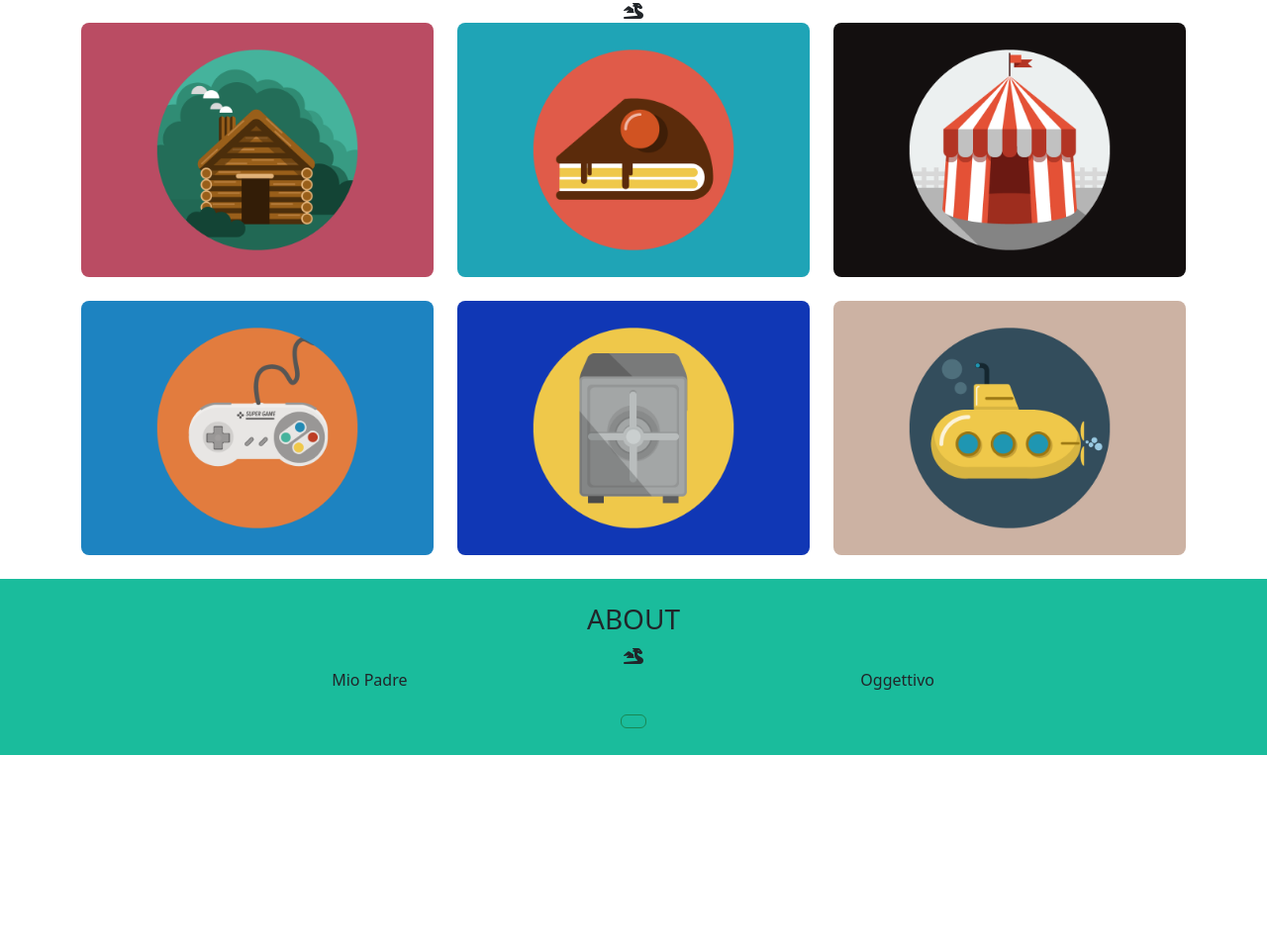
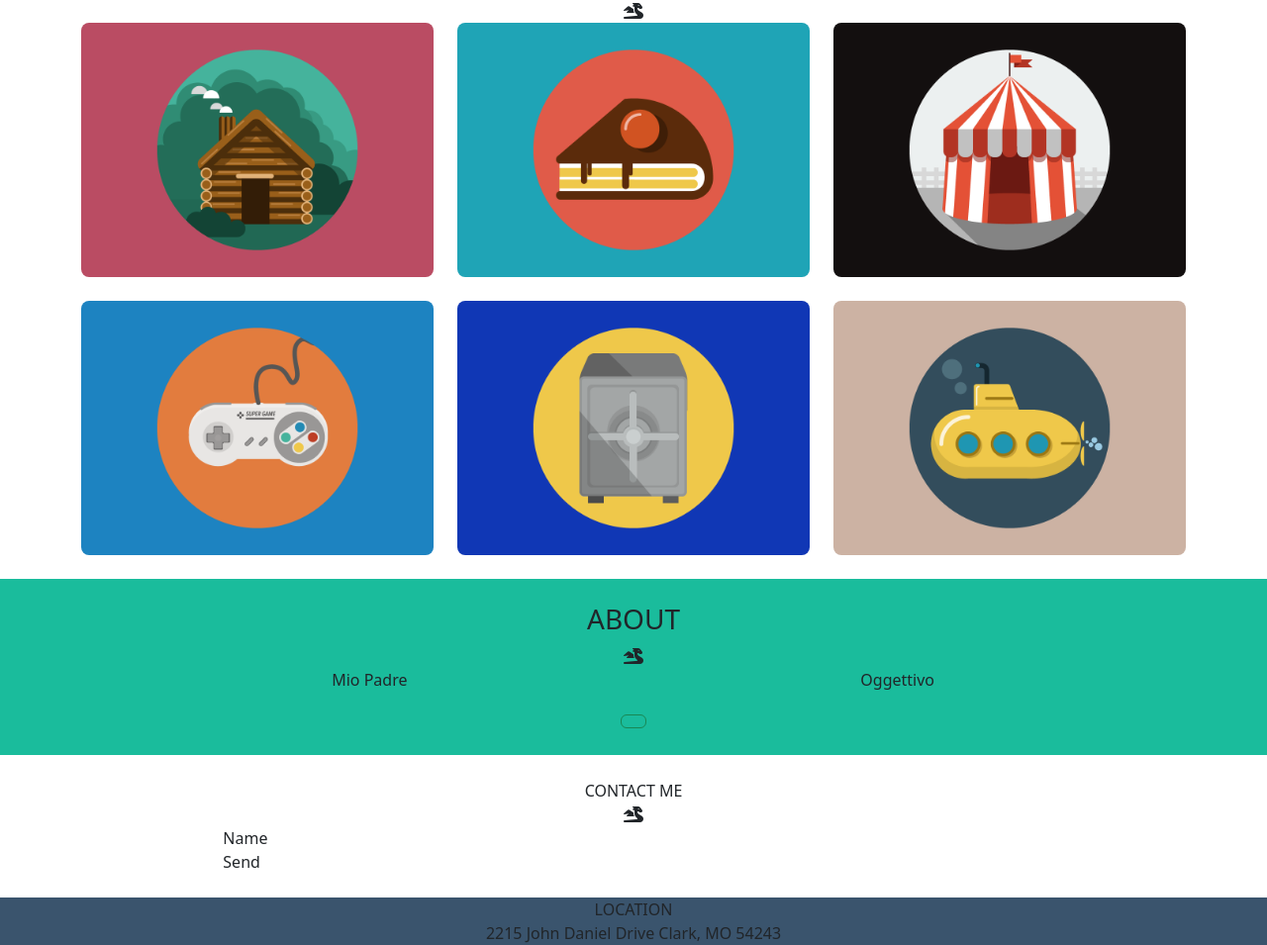
Before and after one commit to RiccardoCarluccio/html-css-bootstrap-freelancer, a plain HTML site: page index.html in a window 1280 px wide. Shown: the part 1485-2440 px from the top of the page at 99% size. Before the commit the page ends 2248 px from the top, so only its background shows below. Drawn offline with nearby package versions, Linux system fonts and the light colour scheme.

Commit message:
inizio footer

```diff
--- a/CSS/style.css
+++ b/CSS/style.css
@@ -12,6 +12,10 @@ main section:nth-of-type(2) {
   background-color: var(--bs-primary);
 }
 
+main section:nth-child(4) {
+  background-color: rgba(58,84,109,255);
+}
+
 img {
   width: 100%;
   height: auto;
--- a/index.html
+++ b/index.html
@@ -82,6 +82,24 @@
         </div>
       </div>
     </section>
+
+    <section class="container-fluid py-4">
+      <div class="row flex-column align-items-center">
+        <div class="col-4 text-uppercase text-center">Contact me</div>
+        <div class="col text-center">
+          <i class="fa-solid fa-dragon"></i>
+        </div>
+        <div class="col-8">Name</div>
+        <div class="col-8">Send</div>
+      </div>
+    </section>
+
+    <section class="container-fluid">
+      <div class="row flex-column align-items-center">
+        <div class="col text-center text-uppercase">Location</div>
+        <div class="col text-center">2215 John Daniel Drive Clark, MO 54243</div>
+      </div>
+    </section>
   </main>
 
 </body>
```
